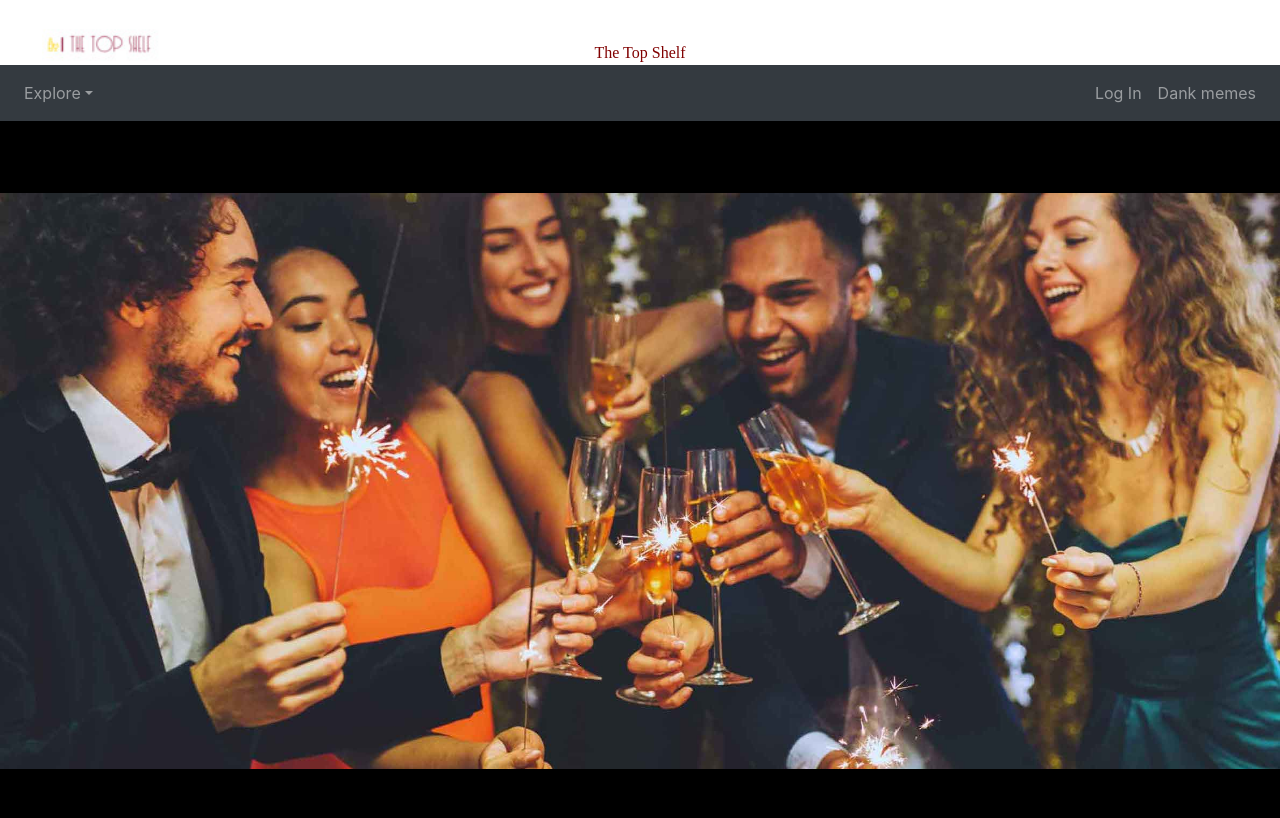
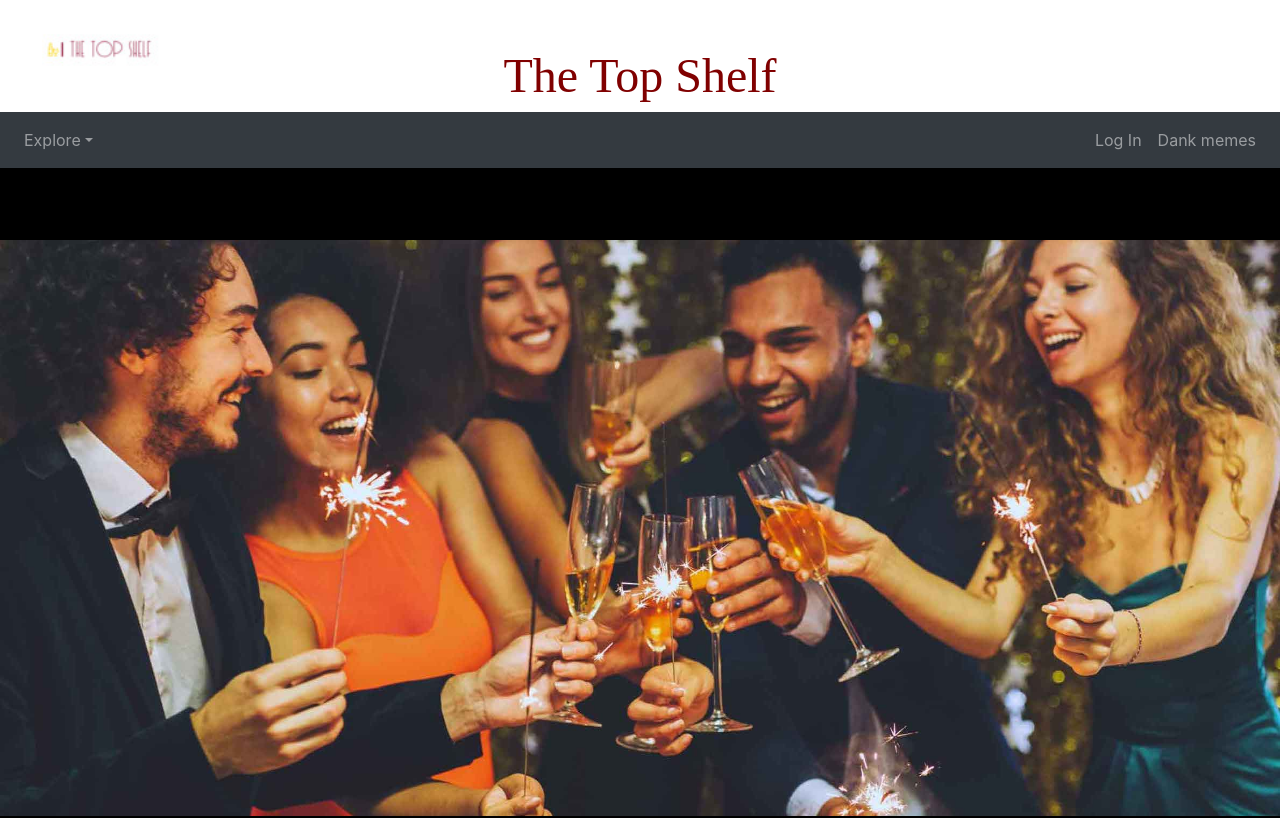
Before and after one commit to mcruzpr86/theTopShelf, a React (Create React App) app in the folder client/: page / in a window 1280 px wide. Shown: the top 818 px of the page. Built offline with nearby package versions, Linux system fonts and the light colour scheme; a web font is replaced by a local one.

Commit message:
logo change

```diff
--- a/client/src/Components/imgLogo/logoImage/logoImage.css
+++ b/client/src/Components/imgLogo/logoImage/logoImage.css
@@ -1,6 +1,6 @@
 .imgLogo {
     margin-right: 100%;
-    margin-bottom: -105px;
-    margin-top: -55px;
+    margin-bottom: -110px;
+    margin-top: -50px;
     width: 200px;
 }
--- a/client/src/Components/logoandimage/logoandimage.css
+++ b/client/src/Components/logoandimage/logoandimage.css
@@ -1,4 +1,6 @@
-.logo {
+.logoTitle {
     font-family:  'Italiana', serif;
     color: #800000;
+    font-size: 300%;
+    text-decoration: none;
 }
--- a/client/src/components/logoandimage/logoandimage.js
+++ b/client/src/components/logoandimage/logoandimage.js
@@ -5,7 +5,7 @@ function Logo() {
 
     return (
         <div>
-            <a href="/" className='logo'>The Top Shelf</a>
+            <a href="/" className='logoTitle'>The Top Shelf</a>
         </div>
     )
 }
```
